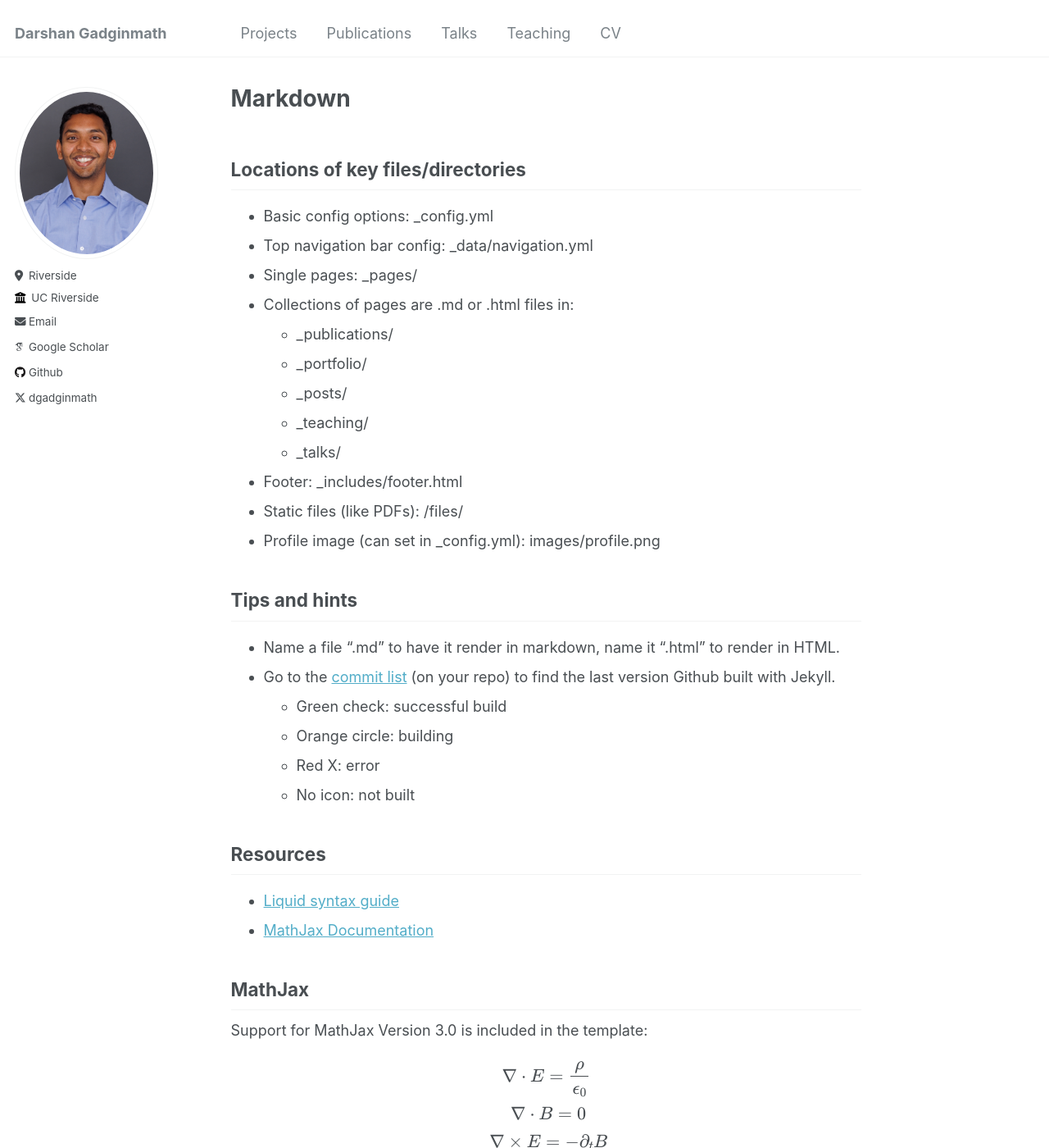
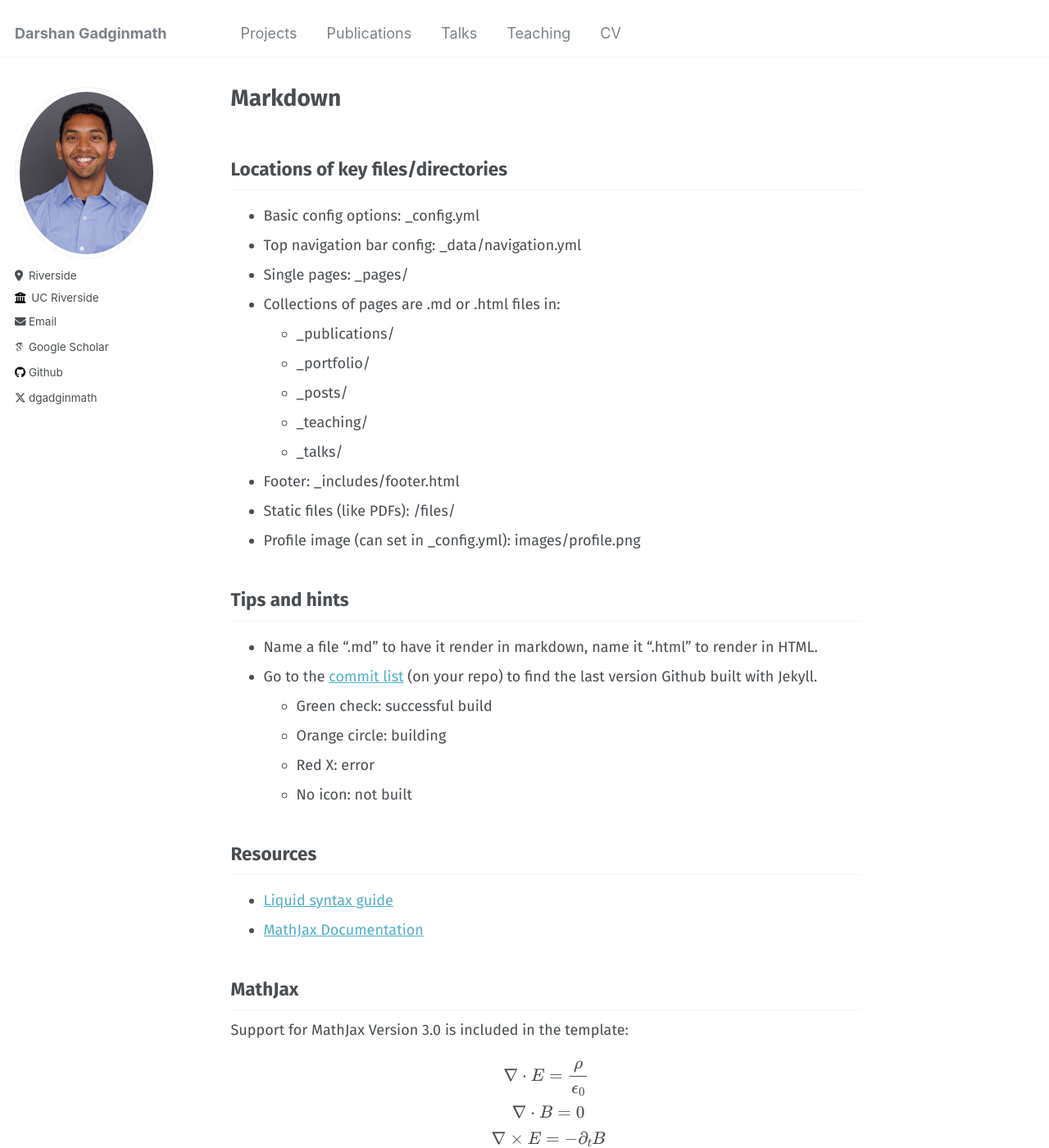
Before and after one commit to darshangm/darshangm.github.io, a Jekyll site: the page built from _pages/markdown.md, in a window 1280 px wide and 1400 px high. Shown: the whole window at 82% size. Built offline with Jekyll 4.4.1, drawn with Linux system fonts in a browser that asks for light colours; some web fonts are replaced.

Commit message:
Update main.scss

```diff
--- a/assets/css/main.scss
+++ b/assets/css/main.scss
@@ -9,6 +9,9 @@
  *  - https://twitter.com/mmistakes
  *
 */
+
+// Import Fira Sans font
+@import url('https://fonts.googleapis.com/css2?family=Fira+Sans:ital,wght@0,300;0,400;0,500;0,600;0,700;1,400&display=swap');
 
 @import "vendor/breakpoint/breakpoint"; // media query mixins
 @import "variables";
@@ -39,3 +42,16 @@
 @import "vendor/font-awesome/brands";
 @import "vendor/magnific-popup/magnific-popup";
 @import "print";
+
+// Apply Fira Sans globally
+html, body {
+  font-family: 'Fira Sans', -apple-system, BlinkMacSystemFont, sans-serif !important;
+}
+
+h1, h2, h3, h4, h5, h6 {
+  font-family: 'Fira Sans', -apple-system, BlinkMacSystemFont, sans-serif !important;
+}
+
+.masthead, .page__content, .sidebar, .archive, .author__bio {
+  font-family: 'Fira Sans', -apple-system, BlinkMacSystemFont, sans-serif !important;
+}
```
